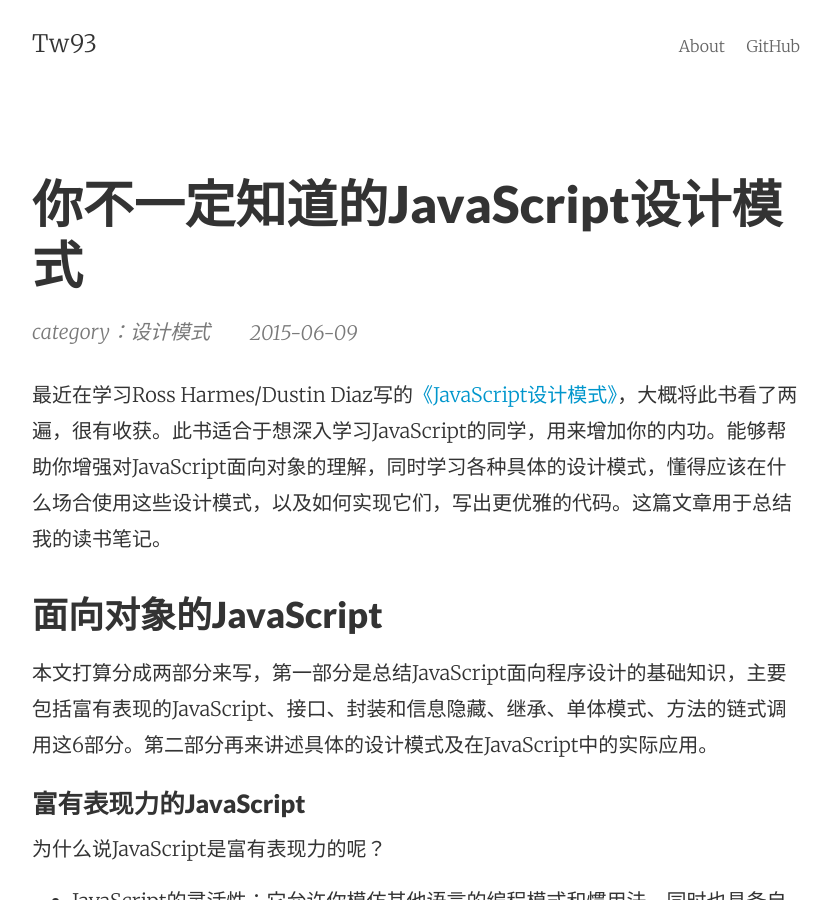
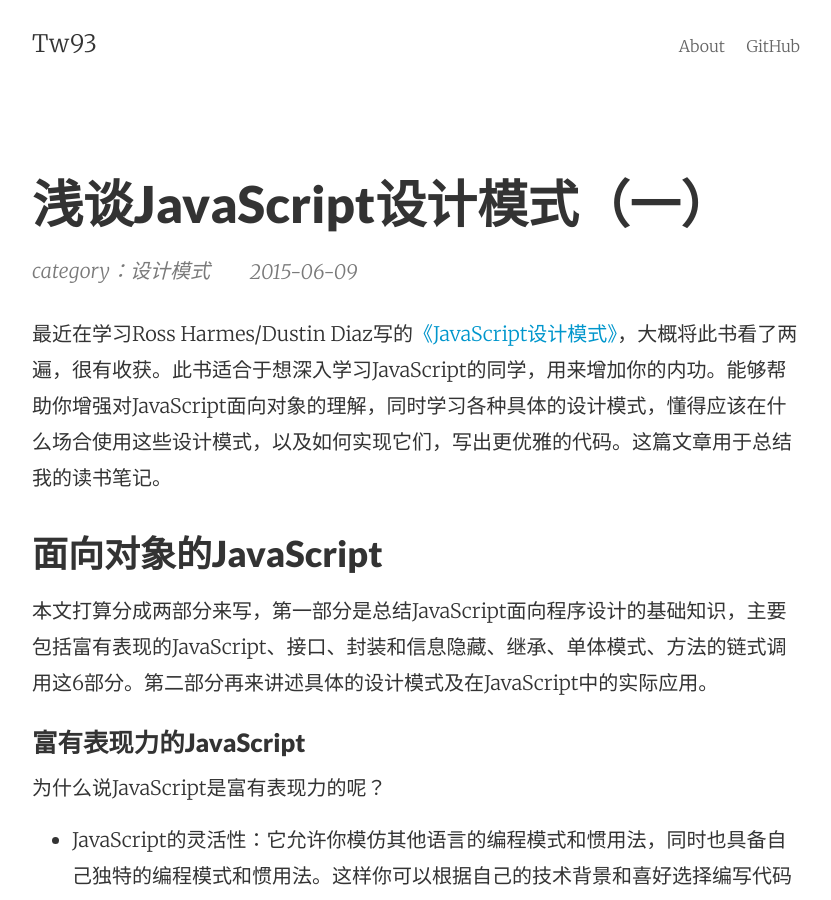
Before and after one commit to tw93/tw93.github.io, a Jekyll site: the page built from _posts/2015-06-09-Talking-about-JavaScript-design-patterns.md, in a window 1280 px wide and 900 px high. Shown: the whole window, without its empty margins (224-1055 px from the left). Built offline with Jekyll 4.4.1, drawn with Linux system fonts in a browser that asks for light colours; comment, search, counter and statistics services are not loaded.

Commit message:
adjust the title

```diff
--- a/_posts/2015-06-09-Talking-about-JavaScript-design-patterns.md
+++ b/_posts/2015-06-09-Talking-about-JavaScript-design-patterns.md
@@ -1,6 +1,6 @@
 ---
 layout:     post
-title:      你不一定知道的JavaScript设计模式
+title:      浅谈JavaScript设计模式（一）
 date:       2015-06-09 21:47:29
 summary:    最近在学习Ross Harmes/Dustin Diaz写的《JavaScript设计模式》，大概将此书看了两遍，很有收获。此书适合于想深入学习JavaScript的同学，用来增加你的内功。能够帮助你增强对JavaScript面向对象的理解，同时学习各种具体的设计模式，懂得应该在什么场合使用这些设计模式，以及如何实现它们，写出更优雅的代码。这篇文章用于总结我的读书笔记。
 categories: 设计模式
```
